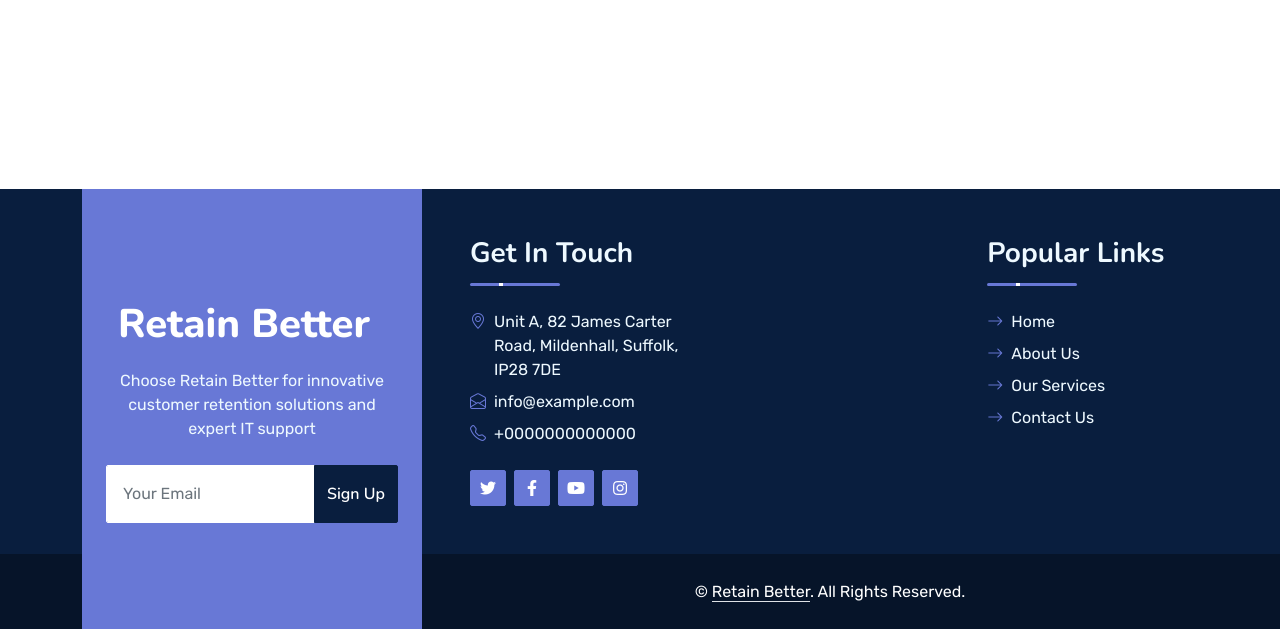
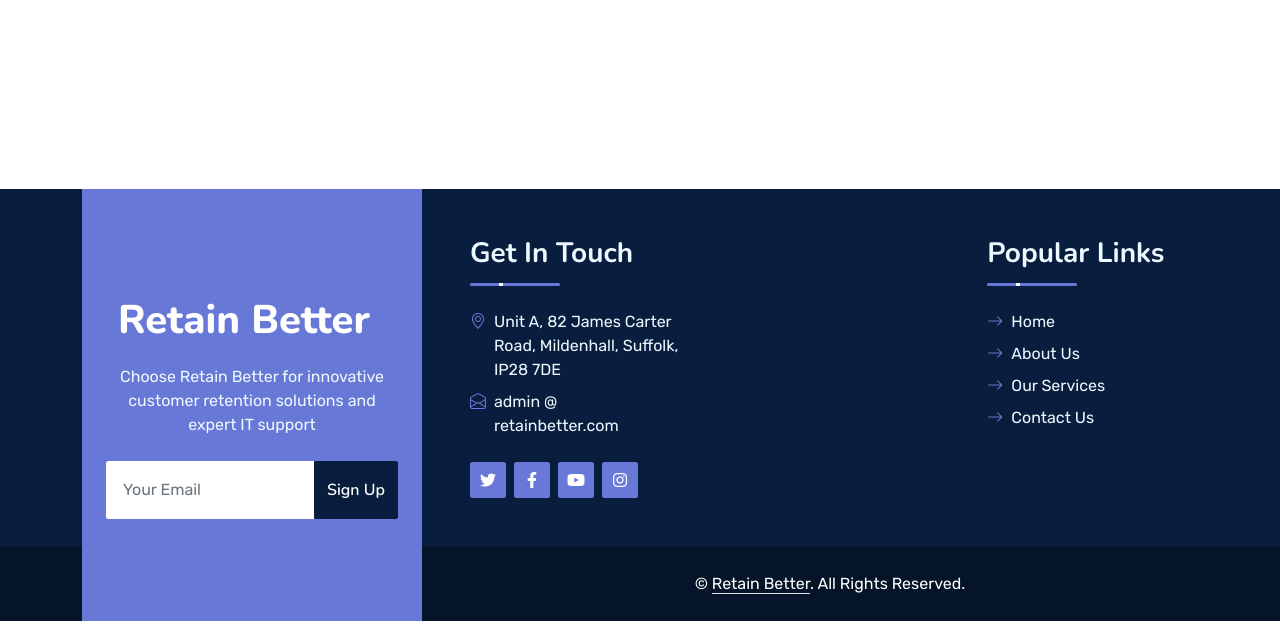
Before and after one commit to AmirIqbal1/retainbetter, a plain HTML site: page contact.html in a window 1280 px wide. Shown: the part 1484-2113 px from the top of the page. Drawn offline with nearby package versions, Linux system fonts and the light colour scheme.

Commit message:
Update contact.html

```diff
--- a/contact.html
+++ b/contact.html
@@ -3,7 +3,7 @@
 
 <head>
     <meta charset="utf-8">
-    <title>Retain Better - Contect</title>
+    <title>Retain Better - Contect Us</title>
     <meta content="width=device-width, initial-scale=1.0" name="viewport">
     <meta content="Free HTML Templates" name="keywords">
     <meta content="Free HTML Templates" name="description">
@@ -201,11 +201,7 @@
                             </div>
                             <div class="d-flex mb-2">
                                 <i class="bi bi-envelope-open text-primary me-2"></i>
-                                <p class="mb-0">info@example.com</p>
-                            </div>
-                            <div class="d-flex mb-2">
-                                <i class="bi bi-telephone text-primary me-2"></i>
-                                <p class="mb-0">+0000000000000</p>
+                                <p class="mb-0">admin @ retainbetter.com</p>
                             </div>
                             <div class="d-flex mt-4">
                                 <a class="btn btn-primary btn-square me-2" href="https://twitter.com/betterretain"><i class="fab fa-twitter fw-normal"></i></a>
```
